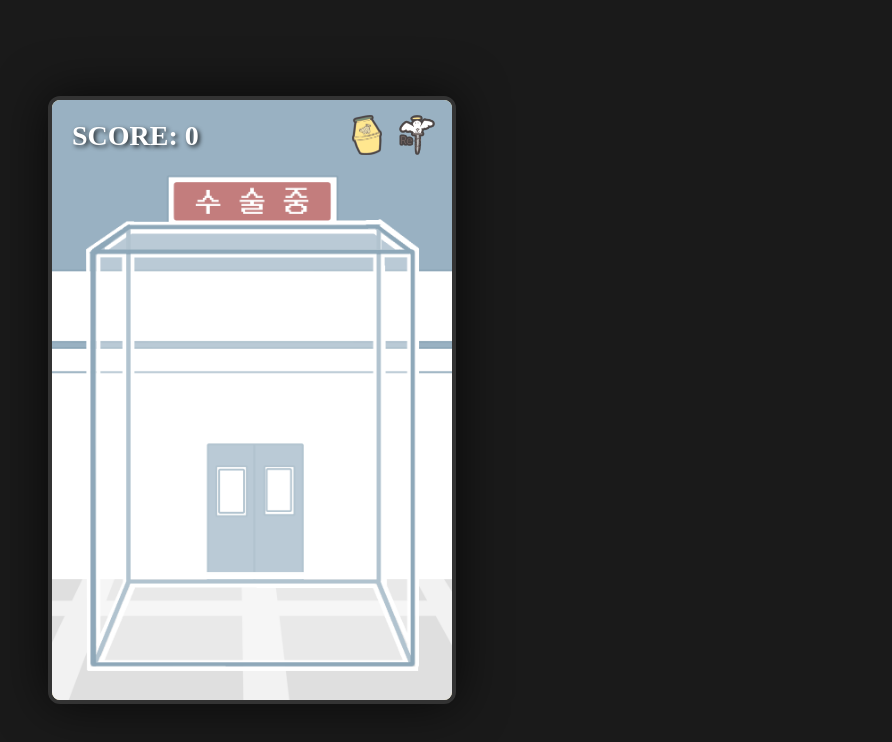
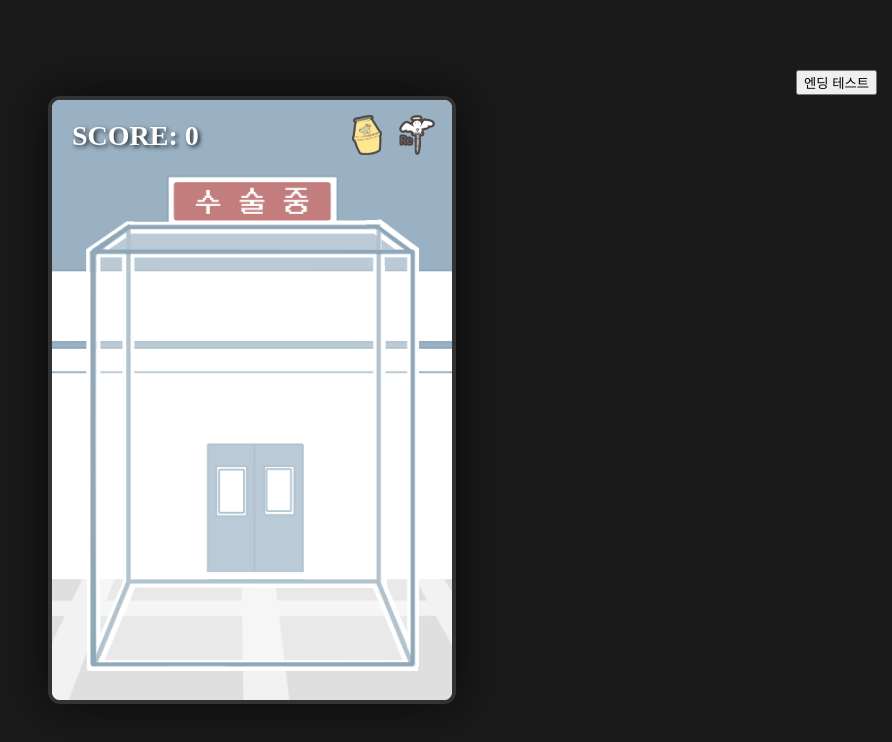
Before and after one commit to heemihan/-_-ver, a plain HTML site: page index.html in a window 1280 px wide. Shown: the whole page, without its empty margins (388-1280 px from the left). Drawn offline with nearby package versions, Linux system fonts and the light colour scheme.

Commit message:
Update index.html

```diff
--- a/index.html
+++ b/index.html
@@ -94,6 +94,11 @@
         <div class="top-btn-group">
             <img src="asset/imgchange.png" class="top-btn" id="skin-btn" alt="Skin">
             <img src="asset/resetGame.png" class="top-btn" id="reset-btn" alt="Reset">
+
+            <button onclick="startEndingSequence()" style="position:fixed; top:70px; right:15px; z-index:9999;">
+    엔딩 테스트
+</button>
+
         </div>
         <div id="ui-layer">
             <div class="score-board">SCORE: <span id="score">0</span></div>
```
